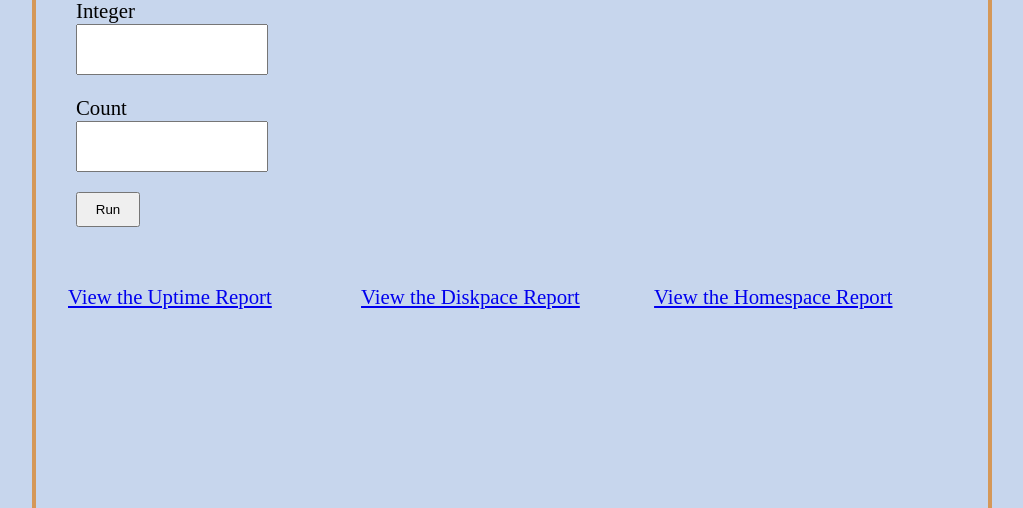
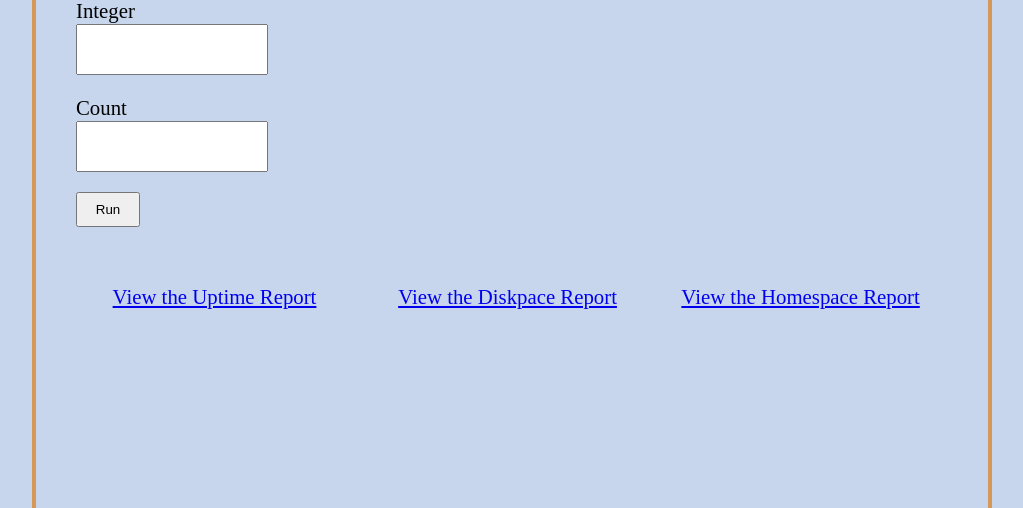
Before and after one commit to lumpofice/tutorial, a Flask app: template app/templates/index.html in a window 1280 px wide. Shown: the part 252-760 px from the top of the page, without its empty margins (128-1151 px from the left). Run offline with Flask 2, Linux system fonts and the light colour scheme; the template is opened without the code that fills it: values that come from a table or form of the project are taken from there, others are empty.

Commit message:
styling the index view

```diff
--- a/app/static/styles/index.css
+++ b/app/static/styles/index.css
@@ -38,6 +38,9 @@ body {
 	margin: 0 auto;
 }
 
+p.report {
+	text-align: center;
+}
 
 li {
 	display: inline;
--- a/app/templates/disk_space.html
+++ b/app/templates/disk_space.html
@@ -19,9 +19,9 @@
 
 	<h2 class=Message>Disk Space Utilization</h2>
 	<pre class=Message>Filesystem      Size  Used Avail Use% Mounted on
-/dev/root        15G   13G  1.1G  93% /
+/dev/root        15G   13G 1023M  93% /
 devtmpfs        1.8G     0  1.8G   0% /dev
-tmpfs           1.9G   74M  1.9G   4% /dev/shm
+tmpfs           1.9G   27M  1.9G   2% /dev/shm
 tmpfs           1.9G  8.6M  1.9G   1% /run
 tmpfs           5.0M  4.0K  5.0M   1% /run/lock
 tmpfs           1.9G     0  1.9G   0% /sys/fs/cgroup
--- a/app/templates/home_space.html
+++ b/app/templates/home_space.html
@@ -18,7 +18,7 @@
 				<h1>Homespace Report</h1>
 
 		<h2 class=Message>Home Space Utilization (pi)</h2>
-		<pre class=Message>4.1G	/home/pi</pre>
+		<pre class=Message>4.2G	/home/pi</pre>
 
 			</div>
 	</body>
--- a/app/templates/index.html
+++ b/app/templates/index.html
@@ -37,13 +37,13 @@
 				</form>
 			</div>
 			<div class="uptime">
-				<p><a href='{{ url_for("main.uptime") }}'>View the Uptime Report</a></p>
+				<p class="report"><a href='{{ url_for("main.uptime") }}'>View the Uptime Report</a></p>
 			</div>
 			<div class="diskSpace">
-				<p><a href='{{ url_for("main.disk_space") }}'>View the Diskpace Report</a></p>
+				<p class="report"><a href='{{ url_for("main.disk_space") }}'>View the Diskpace Report</a></p>
 			</div>
 			<div class="homeSpace">
-				<p><a href='{{ url_for("main.home_space") }}'>View the Homespace Report</a></p>
+				<p class="report"><a href='{{ url_for("main.home_space") }}'>View the Homespace Report</a></p>
 			</div>
 		</div>
 	</body>
--- a/app/templates/uptime.html
+++ b/app/templates/uptime.html
@@ -18,7 +18,7 @@
 				<h1>Uptime Report</h1>
 
 	<h2 class=Message>System Uptime</h2>
-	<pre class=Message> 11:08:17 up  4:38,  2 users,  load average: 2.63, 1.38, 1.24</pre>
+	<pre class=Message> 16:54:49 up  4:21,  2 users,  load average: 0.20, 0.12, 0.18</pre>
 
 			</div>
 	</body>
```
Also changed, not shown: app/templates/integer_input.html (+4 -4 lines), 1 other file.
